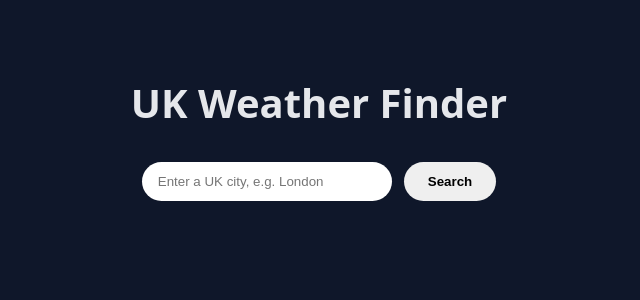
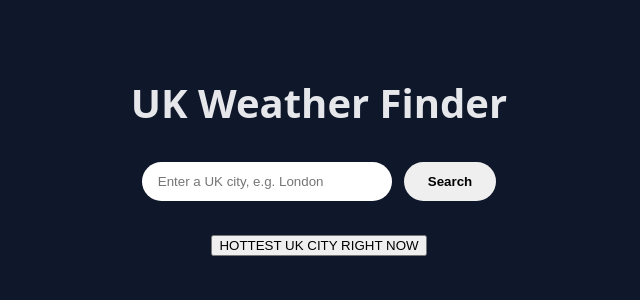
Before and after one commit to lbeabrowne/mthree_group_project, a React (Create React App) app in the folder frontend/: page / in a window 1280 px wide. Shown: the top 300 px of the page, without its empty margins (321-961 px from the left). Built offline with nearby package versions, Linux system fonts and the light colour scheme.

Commit message:
adding hottest UK City right now button

```diff
--- a/frontend/src/App.css
+++ b/frontend/src/App.css
@@ -83,3 +83,20 @@
 .weather-icon {
   margin-top: 0.75rem;
 }
+
+.spinner-container {
+  display: flex;
+  align-items: center;
+  justify-content: center;
+  margin-top: 20px;
+}
+
+.spinner-sun {
+  font-size: 48px;
+  animation: spin 1.5s linear infinite;
+}
+
+@keyframes spin {
+  from { transform: rotate(0deg); }
+  to   { transform: rotate(360deg); }
+}
--- a/frontend/src/App.js
+++ b/frontend/src/App.js
@@ -1,5 +1,6 @@
 import React, { useState } from "react";
 import "./App.css";
+import HottestCity from "./components/HottestCity";
 
 function App() {
   const [city, setCity] = useState("");
@@ -68,6 +69,7 @@ function App() {
           )}
         </div>
       )}
+      <HottestCity />
     </div>
   );
 }
--- /dev/null
+++ b/frontend/src/components/HottestCity.jsx
@@ -0,0 +1,46 @@
+import React, { useState } from "react";
+import Spinner from "./Spinner";
+import "./Spinner.css";
+
+function HottestCity() {
+  const [data, setData] = useState(null);
+  const [loading, setLoading] = useState(false);
+
+  const fetchHottestCity = async () => {
+    setLoading(true);
+    setData(null); // Clear old result during load
+
+    try {
+      const res = await fetch("/api/hottest-city");
+      const result = await res.json();
+      setData(result);
+    } finally {
+      setLoading(false);
+    }
+  };
+
+  return (
+    <div>
+      <button onClick={fetchHottestCity}>
+        HOTTEST UK CITY RIGHT NOW
+      </button>
+
+      {/* Spinner appears ONLY while loading */}
+      {loading && <Spinner />}
+
+      {/* Show result once loading is done */}
+      {!loading && data && (
+        <div>
+          <h3>
+            Hottest City: {data.city}, {data.region}
+          </h3>
+          <p>Temperature: {data.temp_c}°C</p>
+          <p>Condition: {data.condition}</p>
+          <img src={data.icon} alt="icon" />
+        </div>
+      )}
+    </div>
+  );
+}
+
+export default HottestCity;
--- a/frontend/src/components/MaxTemp.jsx
+++ /dev/null
@@ -1 +0,0 @@
-import React, { useEffect, useState } from 'react';
--- /dev/null
+++ b/frontend/src/components/Spinner.css
@@ -0,0 +1,16 @@
+.spinner-container {
+  display: flex;
+  align-items: center;
+  justify-content: center;
+  margin-top: 20px;
+}
+
+.spinner-sun {
+  font-size: 48px;
+  animation: spin 1.5s linear infinite;
+}
+
+@keyframes spin {
+  from { transform: rotate(0deg); }
+  to   { transform: rotate(360deg); }
+}
--- /dev/null
+++ b/frontend/src/components/Spinner.jsx
@@ -0,0 +1,10 @@
+
+function Spinner() {
+  return (
+    <div className="spinner-container">
+      <div className="spinner-sun">☀️</div>
+    </div>
+  );
+}
+
+export default Spinner;
```
